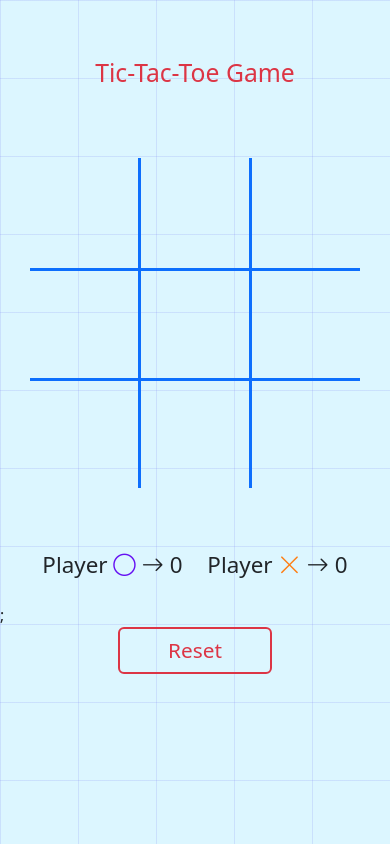
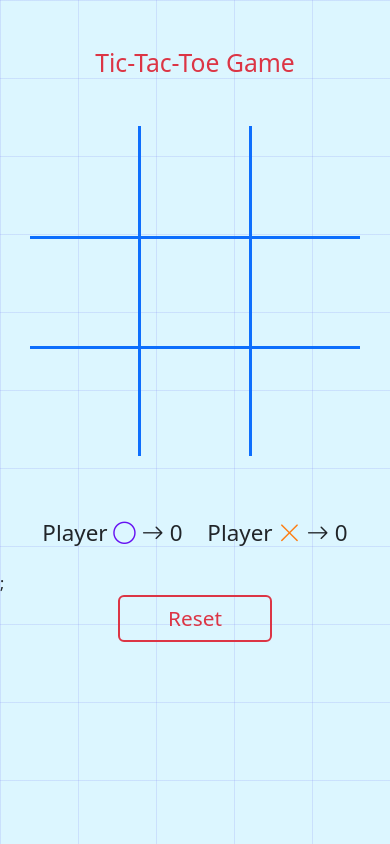
Before and after one commit to ashoaa/Tic-Tac-Toe, a React (Vite) app: page / in a window 390 px wide. Built offline with nearby package versions, Linux system fonts and the light colour scheme.

Commit message:
Adjusting margins

```diff
--- a/src/Title.css
+++ b/src/Title.css
@@ -1,6 +1,6 @@
 @media screen and (max-width: 480px) {
   #title-device {
-    margin-top: 3.6rem !important;
-    margin-bottom: 4.4rem !important;
+    margin-top: 3rem !important;
+    margin-bottom: 3rem !important;
   }
 }
```
